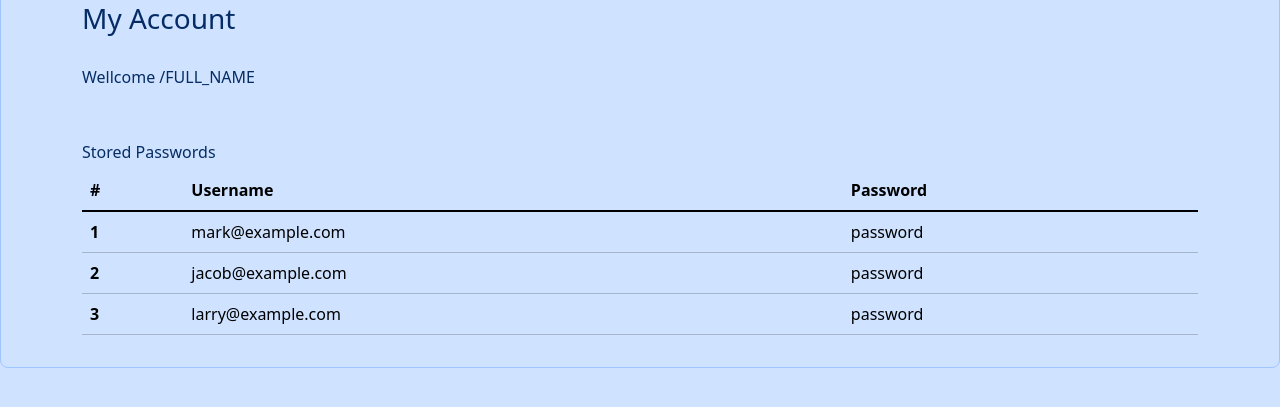
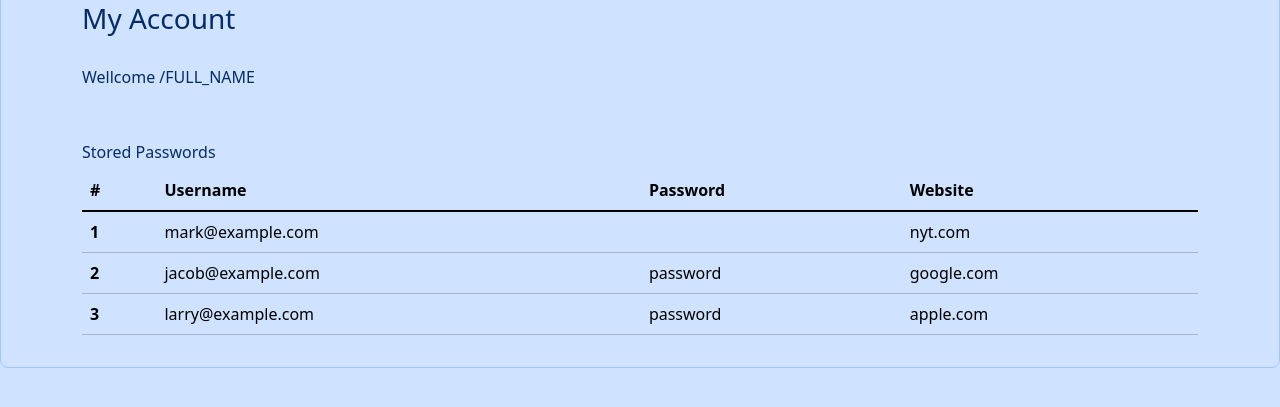
Before and after one commit to AlexCRosa/password_manager, a Flask app: page /my-account in a window 1280 px wide. Shown: the part 107-514 px from the top of the page. Run offline with Flask 3, Linux system fonts and the light colour scheme.

Commit message:
Added a new information column for the user pannel

```diff
--- a/templates/user-account.html
+++ b/templates/user-account.html
@@ -25,23 +25,26 @@
                 <th scope="col">#</th>
                 <th scope="col">Username</th>
                 <th scope="col">Password</th>
+                <th scope="col">Website</th>
               </tr>
             </thead>
             <tbody class="table-group-divider">
               <tr>
                 <th scope="row">1</th>
                 <td>mark@example.com</td>
-                <td>password</td>
+                <td><td>nyt.com</td></td>
               </tr>
               <tr>
                 <th scope="row">2</th>
                 <td>jacob@example.com</td>
                 <td>password</td>
+                <td>google.com</td>
               </tr>
               <tr>
                 <th scope="row">3</th>
                 <td>larry@example.com</td>
                 <td>password</td>
+                <td>apple.com</td>
               </tr>
             </tbody>
           </table>
```
